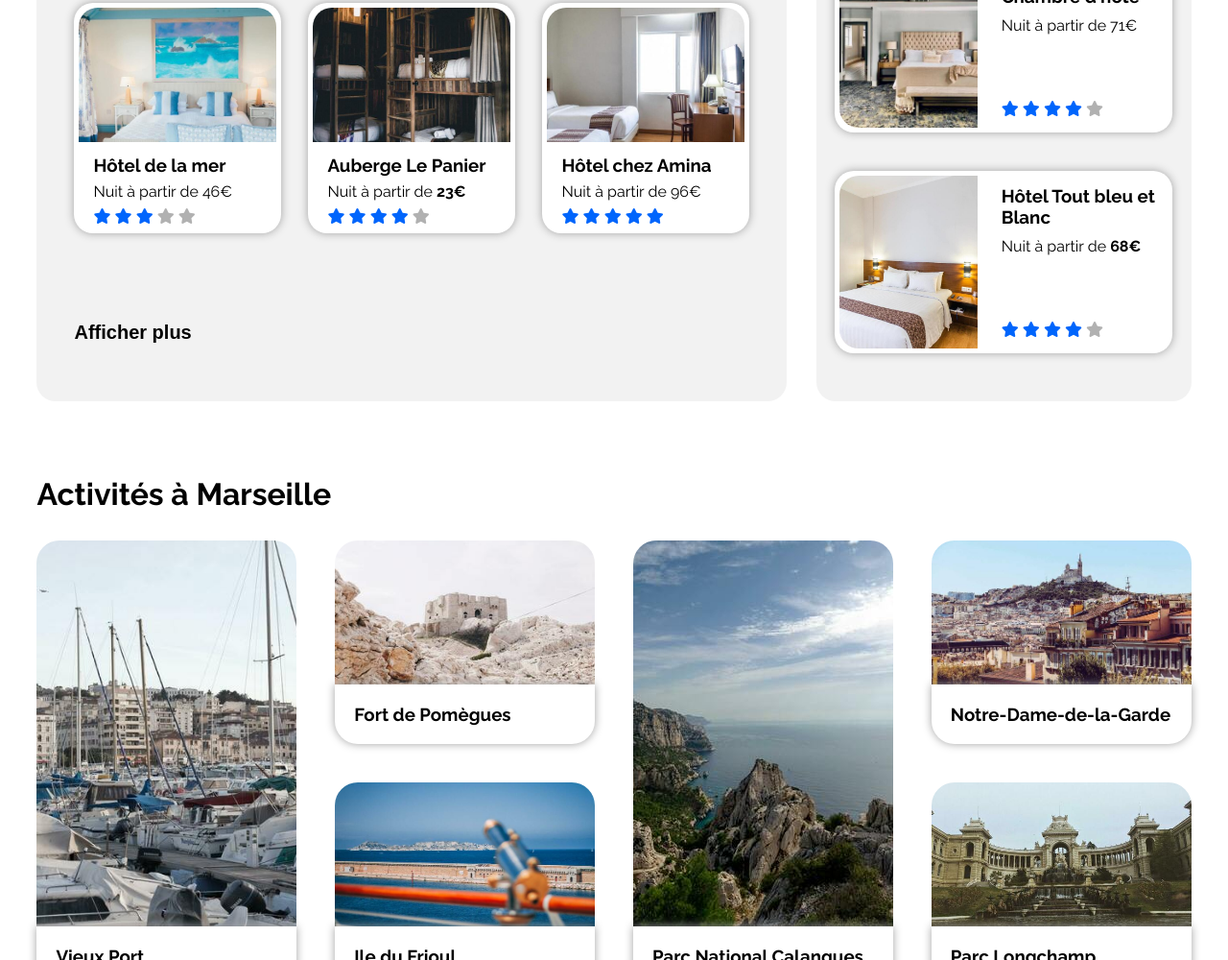
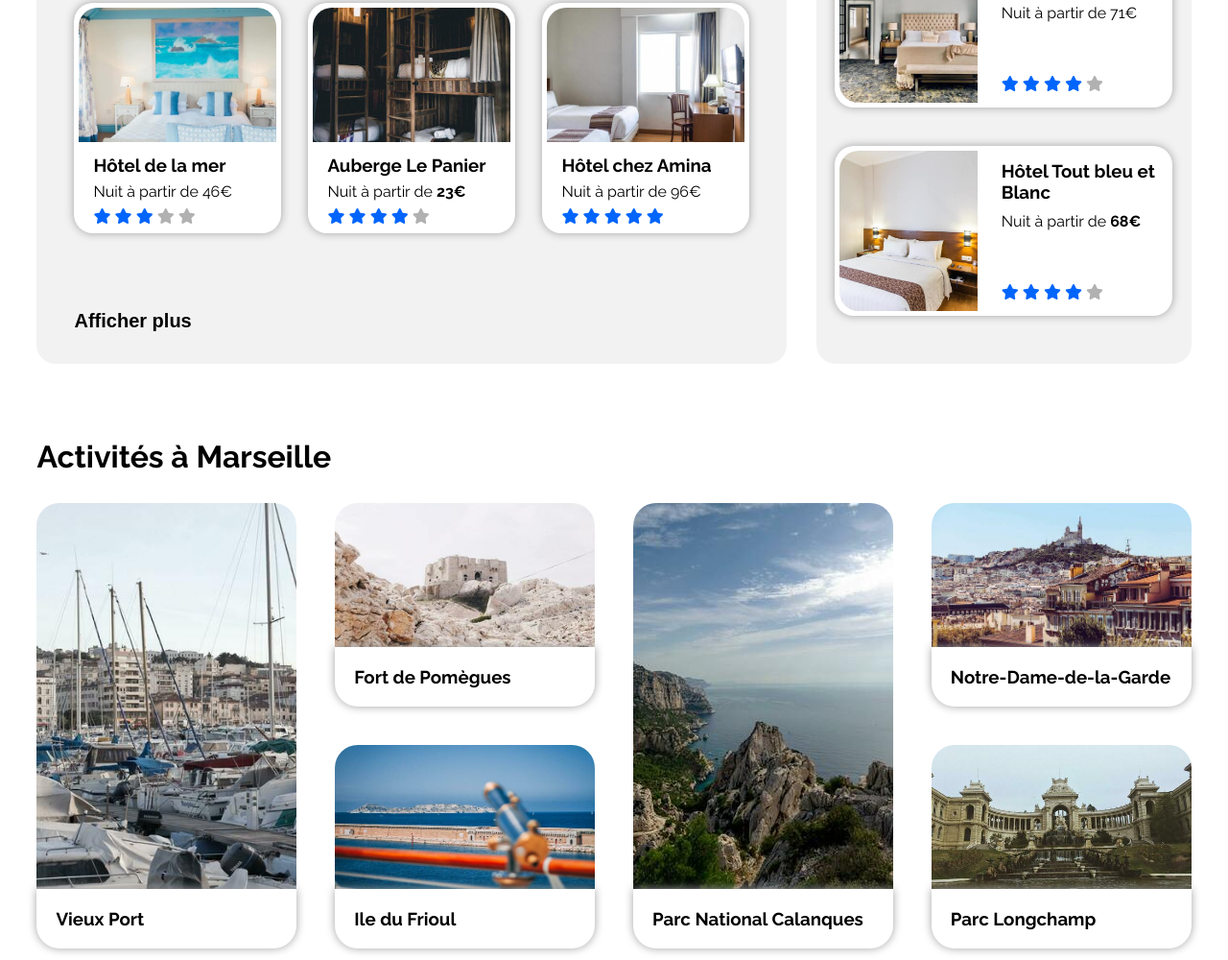
Before and after one commit to MaximeCharlieMachado/Projet_2_Reservia, a plain HTML site: page index.html in a window 1280 px wide. Shown: the part 833-1833 px from the top of the page at 96% size. Drawn offline with Linux system fonts and the light colour scheme.

Commit message:
oups vrai fin desktop

```diff
--- a/style.css
+++ b/style.css
@@ -272,7 +272,7 @@ nav ul {
 }
 
 .afficher-plus {
-  padding: 135px 0 4% 5%;
+  padding: 123px 0 0 5%;
   border: none;
   font-size: 20px;
   font-weight: bold;
@@ -329,7 +329,7 @@ nav ul {
   object-fit: cover;
   max-width: 42%;
   min-width: 42%;
-  height: 180px;
+  height: 167px;
 }
 
 .popular-contenu-de-la-carte {
```
